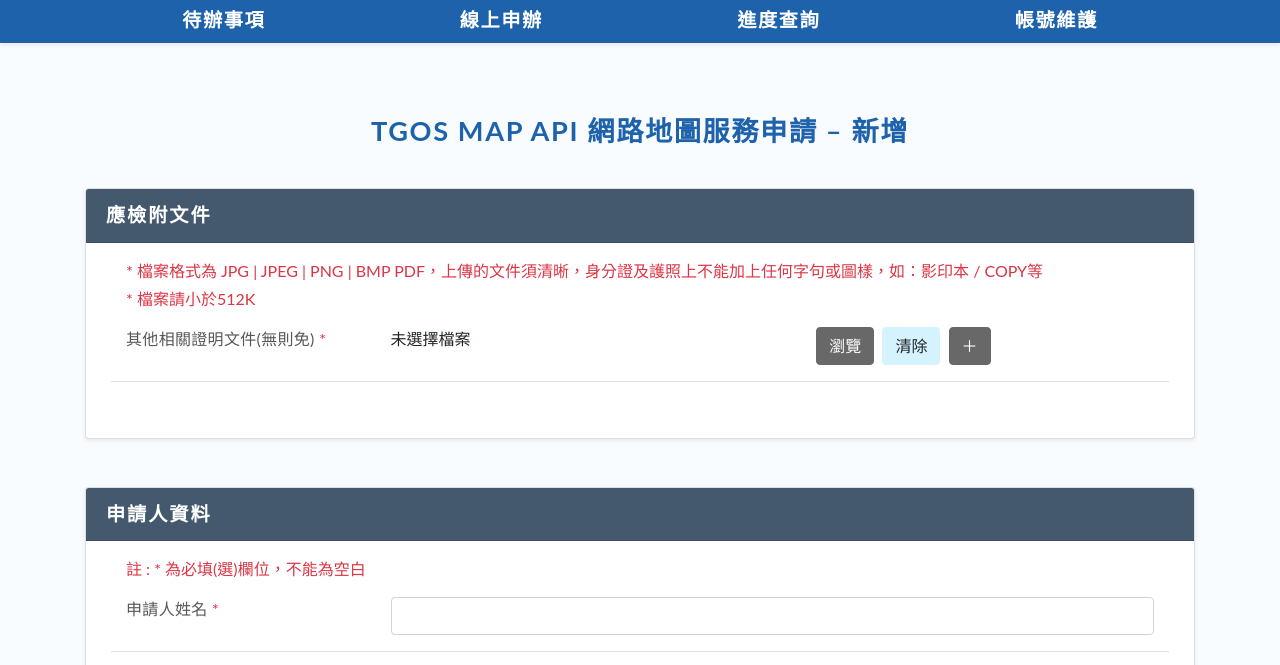
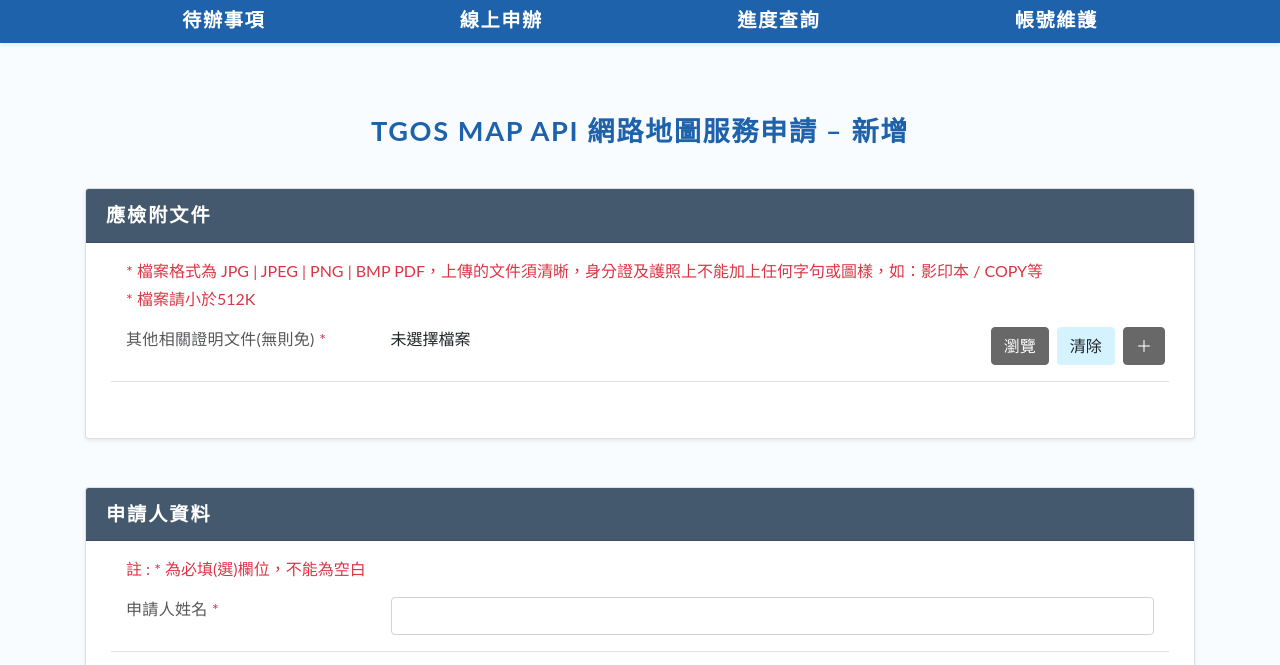
Before and after one commit to HywebU00/2020_moti_TGOS_and_FIDO_forestage, a plain HTML site: page pic_8.html in a window 1280 px wide. Shown: the part 134-799 px from the top of the page. Drawn offline with nearby package versions, Linux system fonts and the light colour scheme.

Commit message:
fixed_btn_position

```diff
--- a/pic_8.html
+++ b/pic_8.html
@@ -116,7 +116,7 @@
               <div class="row">
                 <div class="col text-danger">* 檔案請小於512K</div>
               </div>
-              <form class="mt-3 form-style">
+              <form class="mt-3 form-style ">
                 <div class="form-group row form-border">
                   <label class="col-md-3 col-form-label form-title">其他相關證明文件(無則免)
                     <span class="text-danger"> *</span>
@@ -124,7 +124,7 @@
                   <div class="col-md-5 mb-3">
                     <span>未選擇檔案 </span>
                   </div>
-                  <div class="mb-3 col-mb-4">
+                  <div class="mb-3 col-mb-4 ml-auto">
                     <button type="button" class="btn btn-primary mr-1 ">瀏覽</button>
                     <button type="button" class="btn btn-light  mr-1 ">清除</button>
                     <button type="button" class="btn btn-primary mr-1 ">＋</button>
```
